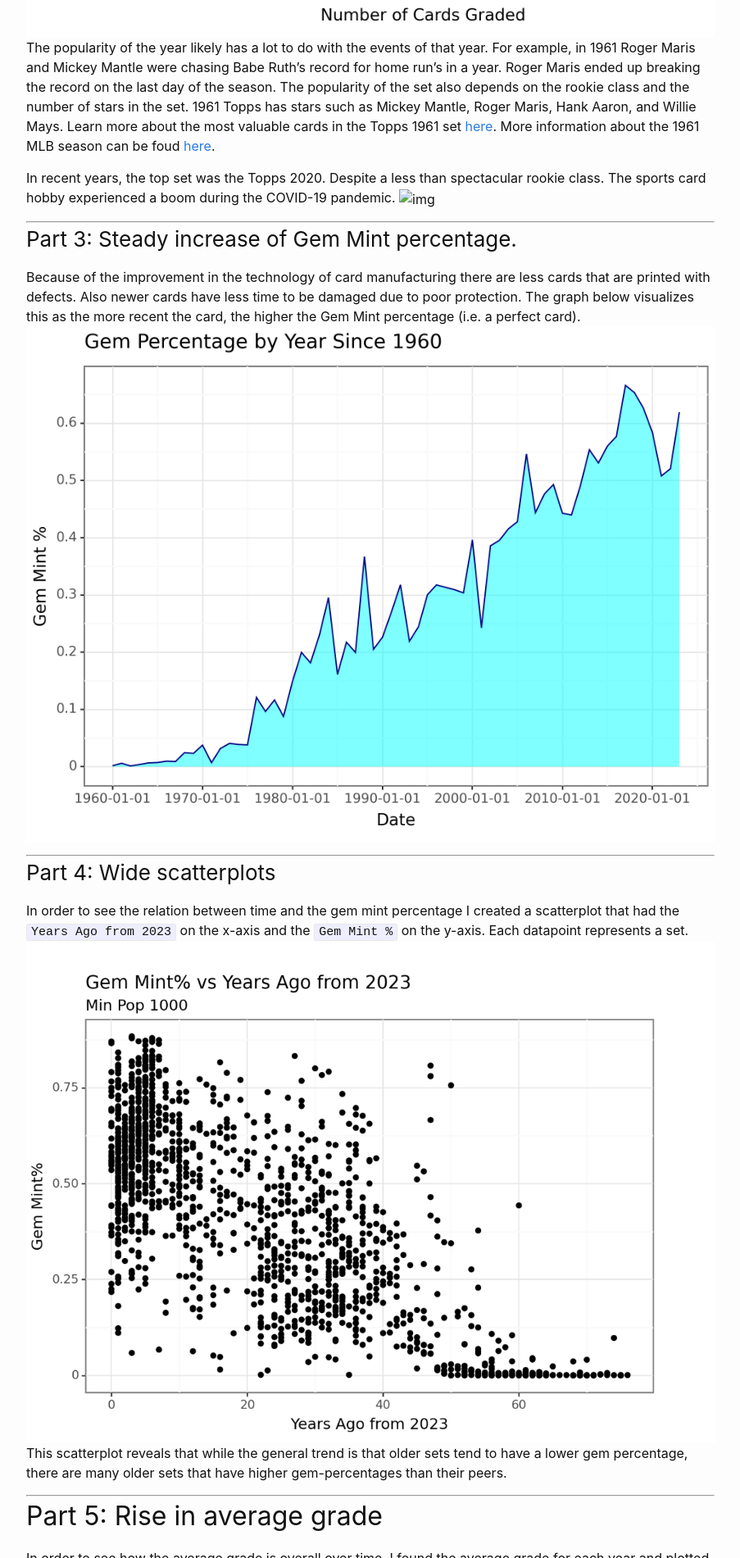
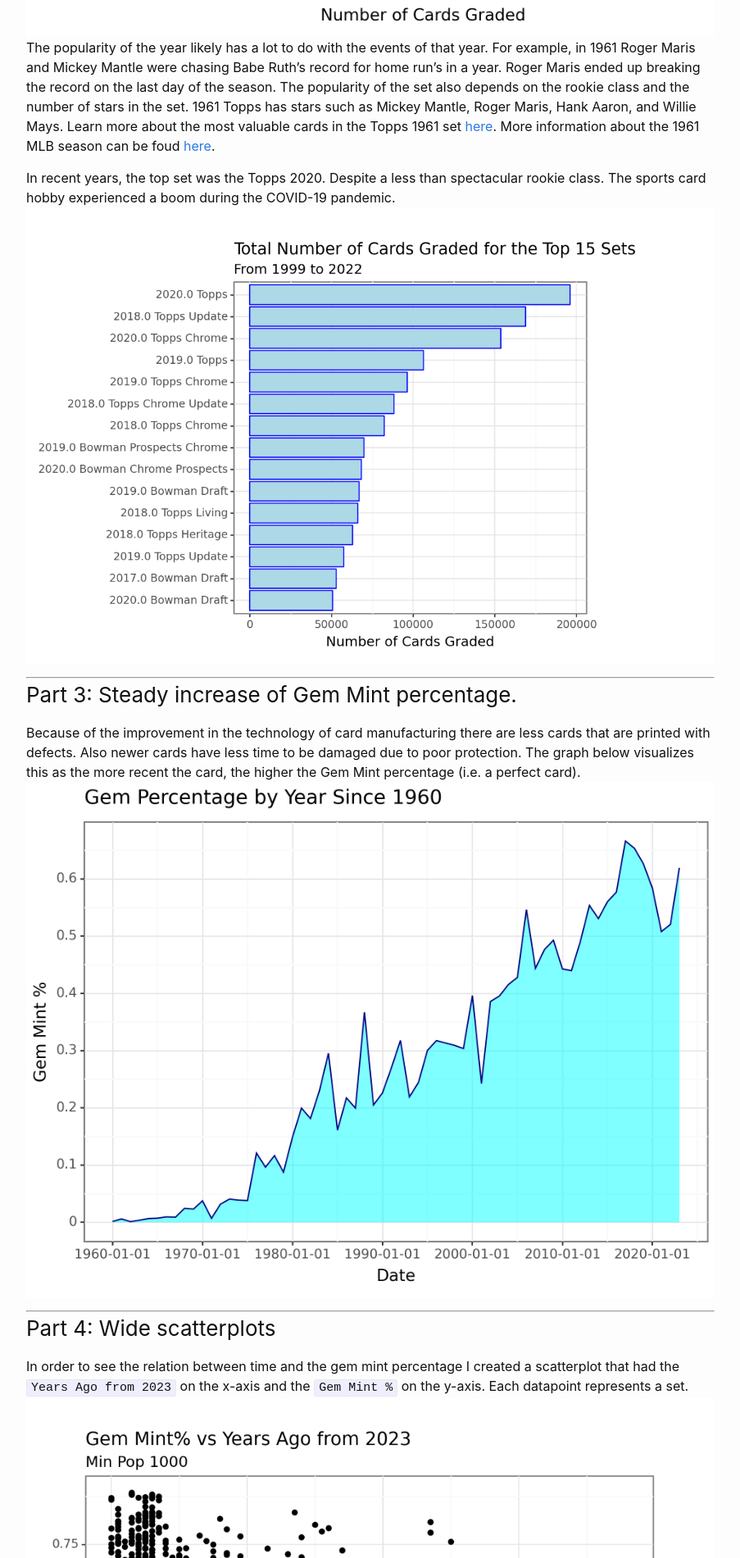
Before and after one commit to tolsen25/tolsen25.github.io, a Jekyll site: the page built from _posts/2023-12-13-PSA-EDA.md, in a window 1280 px wide. Shown: the part 2039-3940 px from the top of the page at 82% size, without its empty margins (188-1091 px from the left). Built offline with Jekyll 4.4.1, drawn with Linux system fonts in a browser that asks for light colours; comment, search, counter and statistics services are not loaded.

Commit message:
Update 2023-12-13-PSA-EDA.md

```diff
--- a/_posts/2023-12-13-PSA-EDA.md
+++ b/_posts/2023-12-13-PSA-EDA.md
@@ -27,7 +27,7 @@
 The popularity of the year likely has a lot to do with the events of that year.  For example, in 1961 Roger Maris and Mickey Mantle were chasing Babe Ruth's record for home run's in a year.  Roger Maris ended up breaking the record on the last day of the season.  The popularity of the set also depends on the rookie class and the number of stars in the set.  1961 Topps has stars such as Mickey Mantle, Roger Maris, Hank Aaron, and Willie Mays.  Learn more about the most valuable cards in the  Topps 1961 set [here](https://www.oldsportscards.com/1961-topps-baseball-cards/).  More information about the 1961 MLB season can be foud [here](https://en.wikipedia.org/wiki/1961_Major_League_Baseball_season).
 
 In recent years, the top set was the Topps 2020. Despite a less than spectacular rookie class. The sports card hobby experienced a boom during the COVID-19 pandemic.
-![img](/assests/images/recentSets.png)
+![img](/assets/images/recentSets.png)
 
 ***
 ### Part 3: Steady increase of Gem Mint percentage.
```
